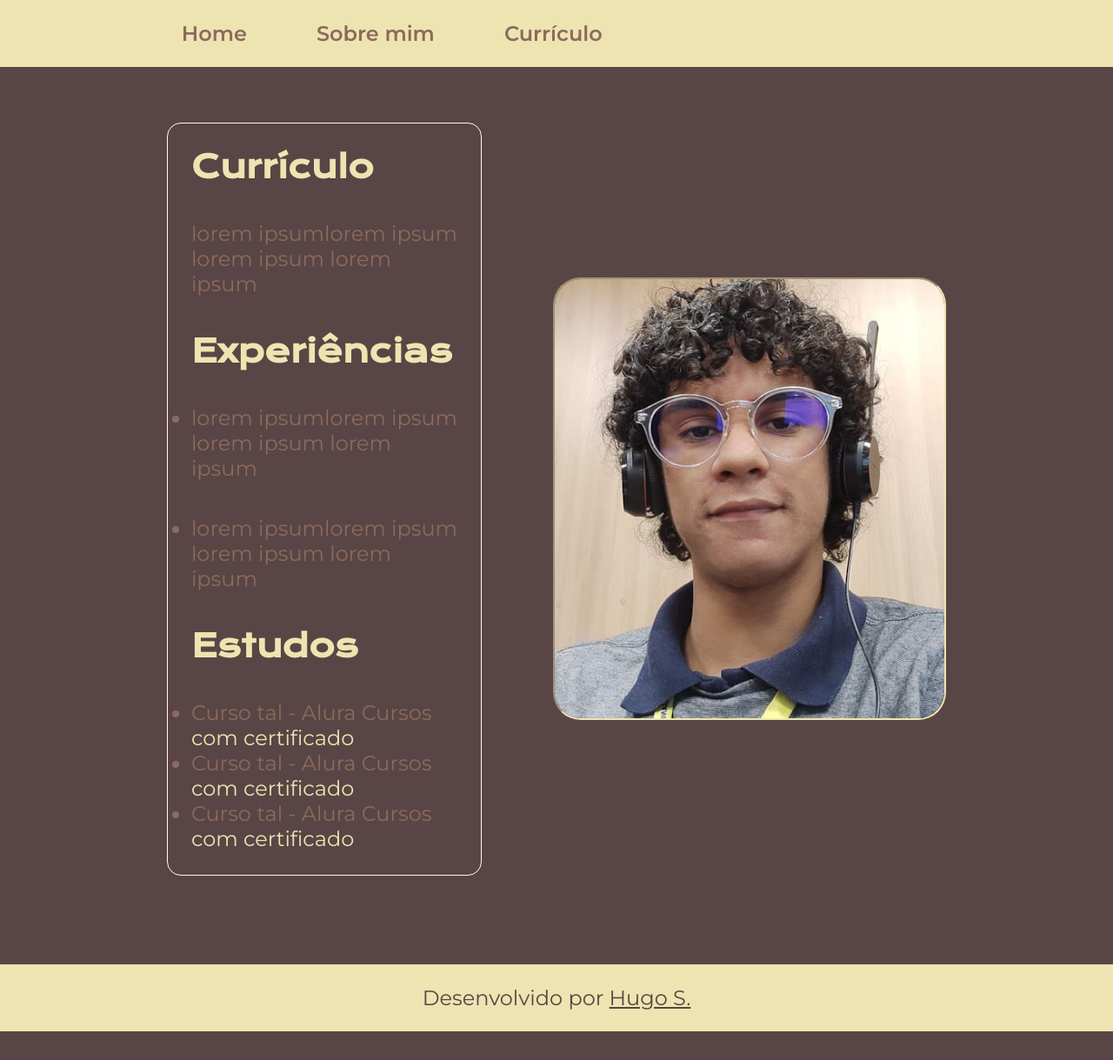
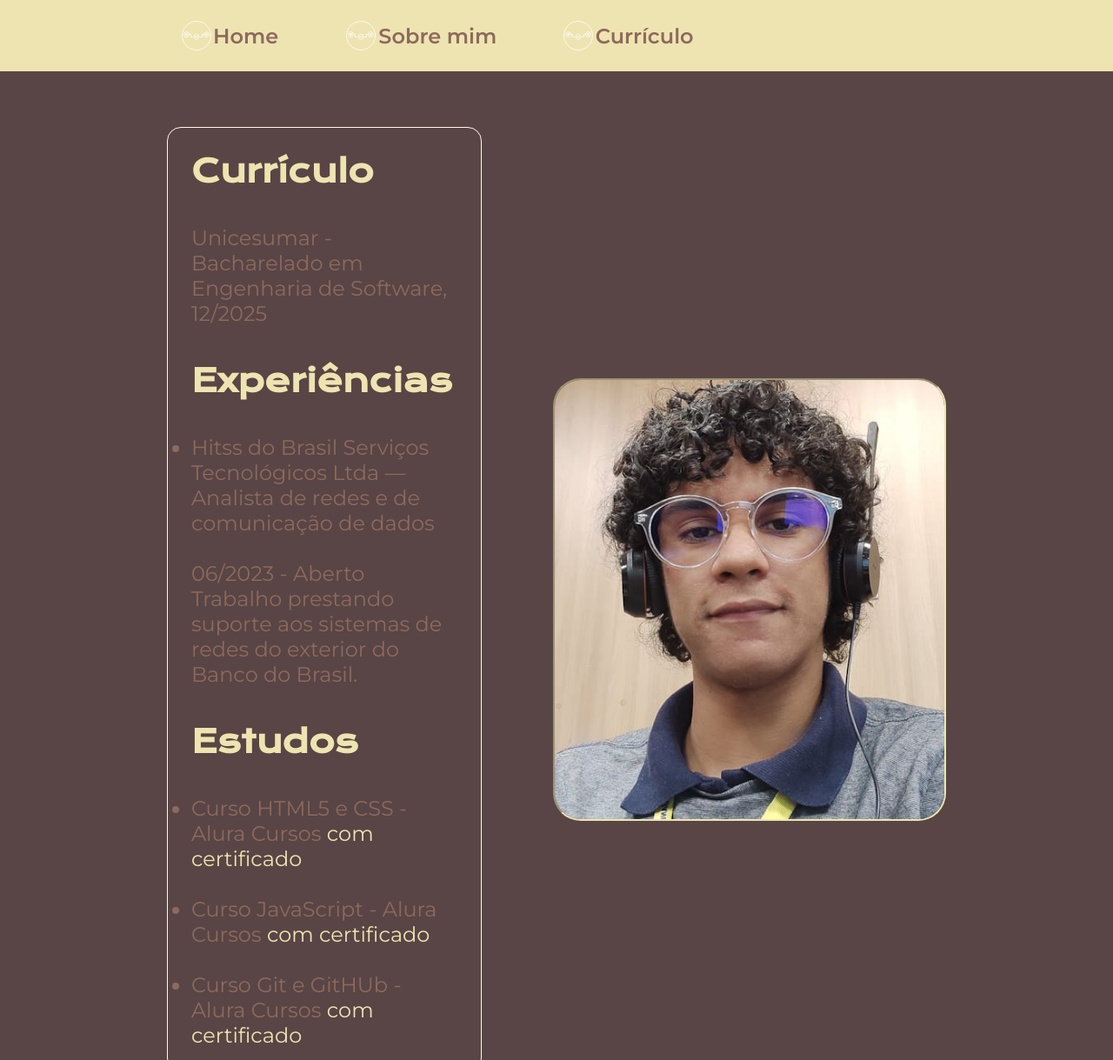
Before and after one commit to Hugo-Sousa-prog/Portifolio, a plain HTML site: page resume.html in a window 1280 px wide. Shown: the top 1219 px of the page at 87% size. Before the commit the page ends 1186 px from the top, so only its background shows below. Drawn offline with nearby package versions, Linux system fonts and the light colour scheme.

Commit message:
alteracoes no cabecalho e inclusao de informacoes nas paginas

```diff
--- a/resume.html
+++ b/resume.html
@@ -10,9 +10,9 @@
 <body>
     <header class="cabecalho">
         <nav class="cabecalho__menu">
-            <a class="cabecalho__menu__link" href="index.html">Home</a>
-            <a class="cabecalho__menu__link" href="about.html">Sobre mim</a>
-            <a class="cabecalho__menu__link" href="resume.html">Currículo</a>
+            <a class="cabecalho__menu__link" href="index.html"><img class="cabecalho__img" src="./assets/icon_inumaki_32px.png">Home</a>
+            <a class="cabecalho__menu__link" href="about.html"><img class="cabecalho__img" src="./assets/icon_inumaki_32px.png">Sobre mim</a>
+            <a class="cabecalho__menu__link" href="resume.html"><img class="cabecalho__img" src="./assets/icon_inumaki_32px.png">Currículo</a>
         </nav>
     </header>
 
@@ -20,20 +20,18 @@
     <main class="apresentacao">
         <section class="apresentacao__conteudo">
             <h1 class="apresentacao__conteudo__titulo">Currículo</h1>
-            <p class="apresentacao__conteudo__paragrafo">lorem ipsumlorem ipsum lorem ipsum lorem ipsum</p>
+            <p class="apresentacao__conteudo__paragrafo">Unicesumar - Bacharelado em Engenharia de Software, 12/2025</p>
             <h2 class="apresentacao__conteudo__titulo">Experiências</h2>
                 <ul class="apresentacao__conteudo__paragrafo">
-                    <li>lorem ipsumlorem ipsum lorem ipsum lorem ipsum</li>
-                </ul>
-                <ul class="apresentacao__conteudo__paragrafo">
-                    <li>lorem ipsumlorem ipsum lorem ipsum lorem ipsum</li>
+                    <li>Hitss do Brasil Serviços Tecnológicos Ltda — Analista de redes e de comunicação de dados<br><br>06/2023 - Aberto<br>Trabalho prestando suporte aos sistemas de redes do exterior do Banco do Brasil.
+                    </li>
                 </ul>
             <h2 class="apresentacao__conteudo__titulo">Estudos</h2>
             <div class="apresentacao__conteudo__paragrafo">
                 <ul class="apresentacao__conteudo__texto">
-                    <li>Curso tal - Alura Cursos <a href="linkdocertificado">com certificado</a> </li>
-                    <li>Curso tal - Alura Cursos <a href="linkdocertificado">com certificado</a></li>
-                    <li>Curso tal - Alura Cursos <a href="linkdocertificado">com certificado</a></li>
+                    <li>Curso HTML5 e CSS - Alura Cursos <a href="https://cursos.alura.com.br/user/hugosousasantos/course/html-css-responsividade-publicacao-projetos/certificate">com certificado</a></li><br>
+                    <li>Curso JavaScript - Alura Cursos <a href="https://cursos.alura.com.br/user/hugosousasantos/course/logica-programacao-mergulhe-programacao-javascript/certificate">com certificado</a></li><br>
+                    <li>Curso Git e GitHUb - Alura Cursos <a href="https://cursos.alura.com.br/user/hugosousasantos/course/git-github-compartilhando-colaborando-projetos/certificate">com certificado</a></li>
                 </ul>
             </div>
         </section>
--- a/styles/style.css
+++ b/styles/style.css
@@ -22,6 +22,11 @@ body{
     color: var(--cor-secundaria);
 }
 
+.cabecalho__img{
+    border: 1px solid var(--cor-quarternaria);
+    border-radius: 100%;
+}
+
 .cabecalho{
     background-color: var(--cor-terciaria);
     padding: 24px;
@@ -34,11 +39,15 @@ body{
 }
 
 .cabecalho__menu__link{
+    display: flex;
     font-family: var(--font-Mont-S);
     font-weight: 600;
     font-size: 1.5rem;
     color: var(--cor-secundaria);
     text-decoration: none;
+    align-items: center;
+    gap: 2%;
+    white-space: nowrap;
 }
 
 .cabecalho__menu__link:hover{
@@ -156,14 +165,10 @@ body{
 
 @media(max-width: 1200px){
 
-    .cabecalho{
-        background-color: var(--cor-terciaria);
-    }
-
     .cabecalho__menu{
         justify-content: center;
         padding: 0;
-        gap: 40px;
+        gap: 20px;
     }
 
     .apresentacao{
```
Also changed, not shown: about.html (+6 -5 lines), index.html (+4 -4 lines), assets/icon_inumaki_32px.png (added).
